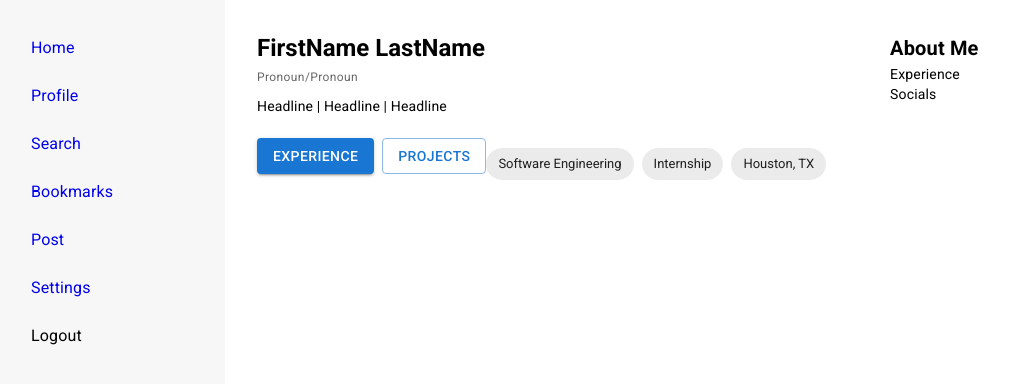
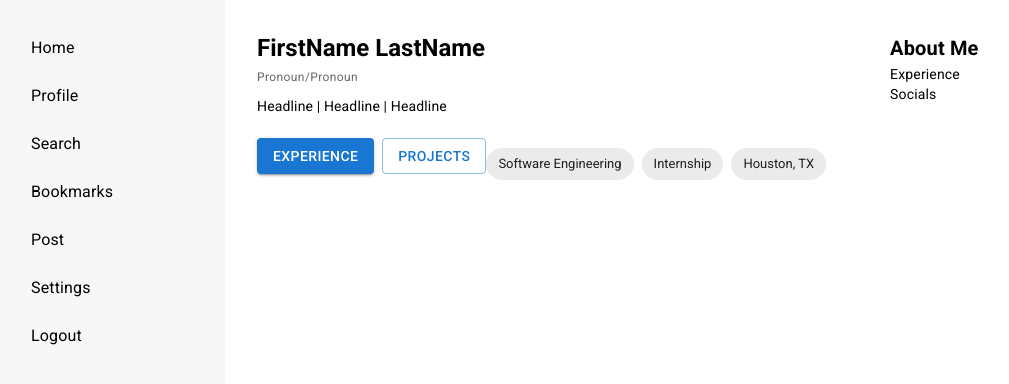
Before and after one commit to sixthsenseriot/project-08-wedge, a React (Vite) app: page /profile in a window 1280 px wide. Shown: the top 384 px of the page, without its empty margins (57-1066 px from the left). Built offline with nearby package versions, Linux system fonts and the light colour scheme; no server answers.

Commit message:
add: Create new files for additional website pages to be built out
Signed-off-by: Khanh <khanh@starchdev.com>

```diff
--- a/src/App.jsx
+++ b/src/App.jsx
@@ -1,9 +1,11 @@
 import { BrowserRouter as Router, Routes, Route } from "react-router-dom";
 
 import Navbar from "./layout/MainPageNavbar";
+import AuthPage from "./pages/AuthPage";
+import HomePage from "./pages/HomePage";
 import MainPage from "./pages/MainPage";
-import AuthPage from "./pages/AuthPage";
-import Profile from "./pages/Profile";
+import PostPage from "./pages/PostPage";
+import ProfilePage from "./pages/ProfilePage";
 
 import "./App.css";
 
@@ -12,9 +14,11 @@ const App = () => {
         <Router>
             <div className="App">
                 <Routes>
+                    <Route path="/auth" element={<AuthPage />} />
+                    <Route path="/home" element={<HomePage />} />
                     <Route path="/" element={<MainPage />} />
-                    <Route path="/auth" element={<AuthPage />} />
-                    <Route path="/profile" element={<Profile />} />
+                    <Route path="/post" element={<PostPage />} />
+                    <Route path="/profile" element={<ProfilePage />} />
                 </Routes>
             </div>
         </Router>
--- a/src/components/HeroSection.jsx
+++ b/src/components/HeroSection.jsx
@@ -15,6 +15,7 @@ const HeroSection = () => {
             </h1>
             <div className="hero-button-container">
                 <Button
+                    href="/"
                     sx={{
                         textTransform: "none",
                         backgroundColor: "#659df2",
@@ -33,6 +34,7 @@ const HeroSection = () => {
                     Explore Experiences
                 </Button>
                 <Button
+                    href="/"
                     sx={{
                         textTransform: "none",
                         color: "black",
--- a/src/layout/HomeNavbar.jsx
+++ b/src/layout/SideNavbar.jsx
@@ -17,7 +17,7 @@ import SettingsIcon from "@mui/icons-material/Settings";
 import LogoutIcon from "@mui/icons-material/Logout";
 import { supabase } from "../client";
 
-const HomeNavbar = () => {
+const SideNavbar = () => {
     const navigate = useNavigate();
 
     const handleLogout = async () => {
@@ -50,6 +50,10 @@ const HomeNavbar = () => {
                         key={item.text}
                         component={Link}
                         to={item.route}
+                        sx={{
+                            textDecoration: "none",
+                            color: "inherit",
+                        }}
                     >
                         <ListItemIcon>{item.icon}</ListItemIcon>
                         <ListItemText primary={item.text} />
@@ -66,4 +70,4 @@ const HomeNavbar = () => {
     );
 };
 
-export default HomeNavbar;
+export default SideNavbar;
--- /dev/null
+++ b/src/pages/HomePage.jsx
@@ -0,0 +1,11 @@
+import SideNavbar from "../layout/SideNavbar";
+
+const HomePage = () => {
+    return (
+        <div className="HomePage">
+            <SideNavbar />
+        </div>
+    );
+};
+
+export default HomePage;
--- /dev/null
+++ b/src/pages/PostPage.jsx
@@ -0,0 +1,11 @@
+import SideNavbar from "../layout/SideNavbar";
+
+const PostPage = () => {
+    return (
+        <div className="PostPage">
+            <SideNavbar />
+        </div>
+    );
+};
+
+export default PostPage;
--- a/src/pages/Profile.jsx
+++ b/src/pages/ProfilePage.jsx
@@ -1,12 +1,12 @@
 import { Grid, Box, Typography } from "@mui/material";
 import ProfileCard from "../components/ProfileCard";
-import Navbar from "../layout/HomeNavbar";
+import SideNavbar from "../layout/SideNavbar";
 
-const Profile = () => {
+const ProfilePage = () => {
     return (
         <Grid container>
             <Grid item xs={2}>
-                <Navbar />
+                <SideNavbar />
             </Grid>
             <Grid item xs={8}>
                 <ProfileCard />
@@ -24,4 +24,4 @@ const Profile = () => {
     );
 };
 
-export default Profile;
+export default ProfilePage;
```
